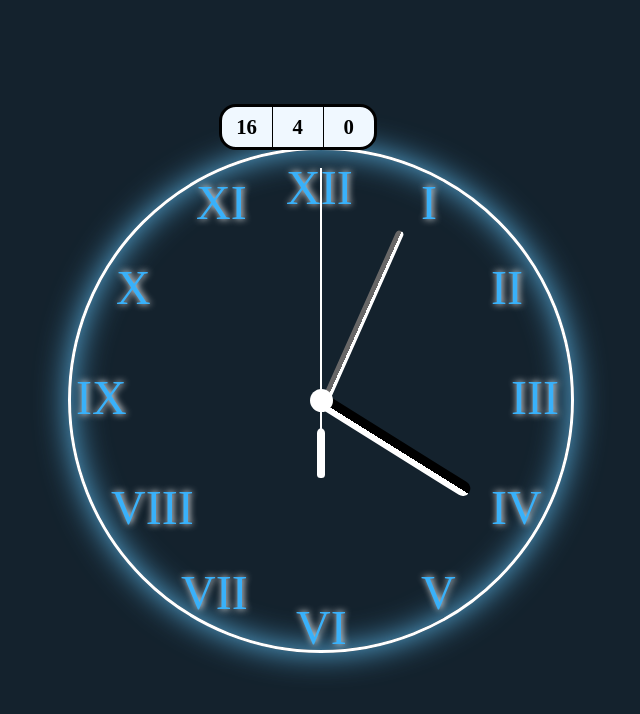
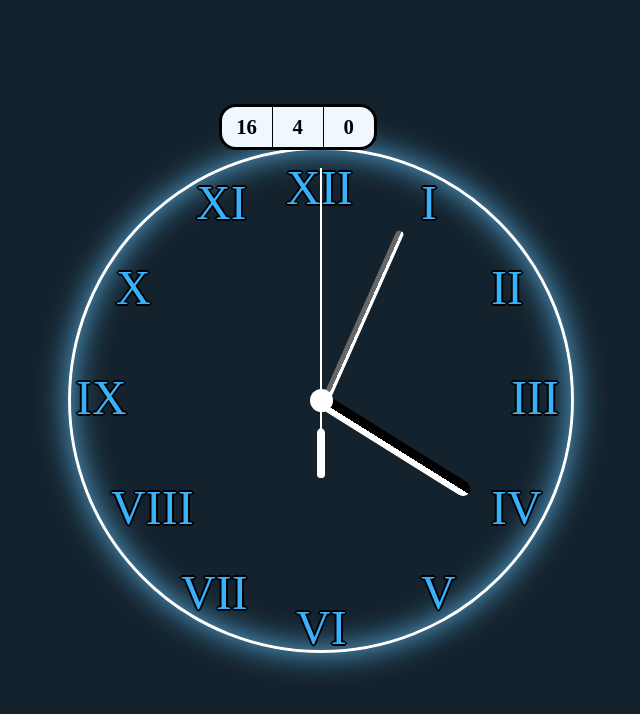
Before and after one commit to Zoriko81/Horloge-JS, a plain HTML site: page index.html in a window 1280 px wide. Shown: the whole page, without its empty margins (319-959 px from the left). Drawn offline with Linux system fonts and the light colour scheme.

Commit message:
Ombre nombres

```diff
--- a/style.css
+++ b/style.css
@@ -122,8 +122,9 @@ body {
 .nombre {
     font-size: 3em;
     color: #39b1fa;
-    text-shadow: white 1px 0 7px;
-
+ /*    text-shadow: white 1px 0 7px; */
+    text-shadow: 2px 0 black, -2px 0 black, 0 2px black, 0 -2px black,
+    1px 1px black, -1px -1px black, 1px -1px black, -1px 1px black;
 }
 
 #nombre12 {
```
